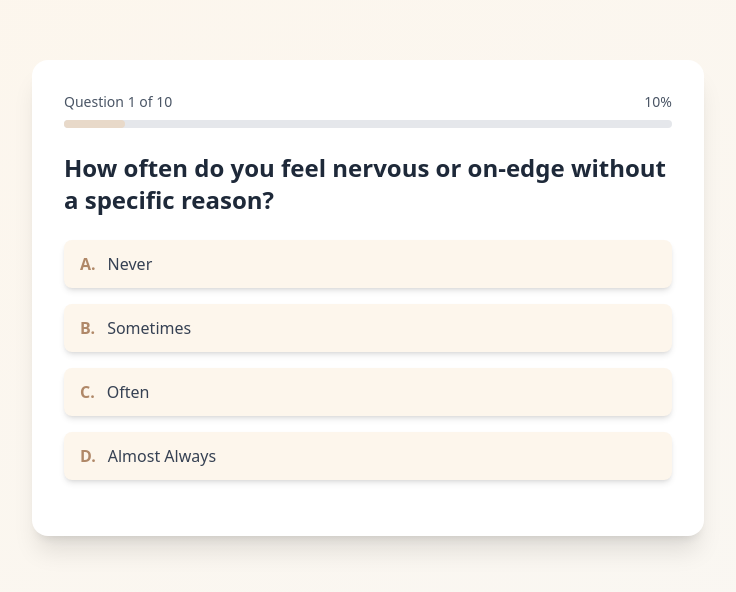
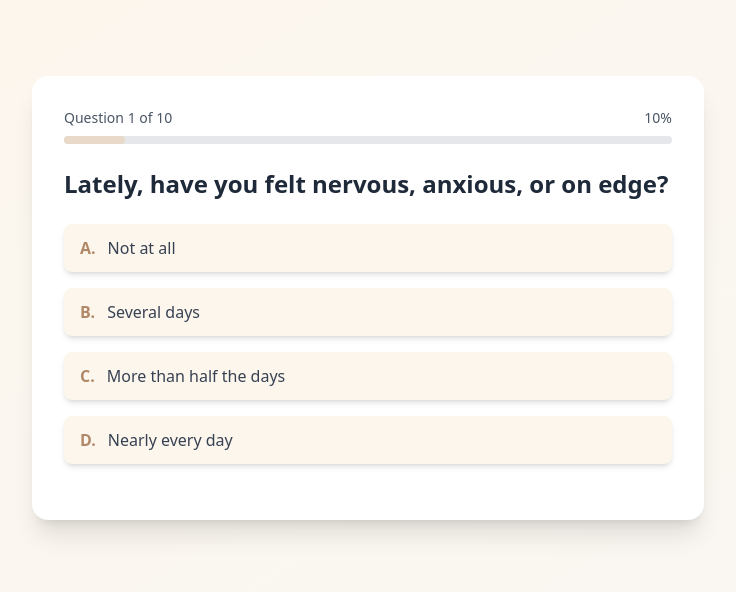
Before and after one commit to harshgajera101/MindEase, a React (Vite) app in the folder frontend/: page /quiz/anxiety in a window 1280 px wide. Shown: the part 102-694 px from the top of the page, without its empty margins (272-1008 px from the left). Built offline with nearby package versions, Linux system fonts and the light colour scheme.

Commit message:
my-commit-2

```diff
--- a/frontend/src/pages/QuizPage.tsx
+++ b/frontend/src/pages/QuizPage.tsx
@@ -15,106 +15,106 @@ type Question = {
 const depressionQuestions: Question[] = [
   {
     id: 1,
-      text: "How often do you feel sad, down, or low without a clear reason?",
-      options: ["Never / Not at all", "Sometimes", "Often", "Almost Always"],
+    text: "How have you been feeling lately?",
+    options: ["Great", "Okay", "A bit low", "Really down"],
   },
   {
     id: 2,
-      text: "Do you still enjoy activities, hobbies, or things that once made you happy?",
-      options: ["Almost Always", "Frequently", "Occasionally", "Not at all"], // Note: Reversed scoring
+    text: "Have you been able to enjoy things you usually like doing?",
+    options: ["Yes, as usual", "Sometimes", "Rarely", "Not at all"],
   },
   {
     id: 3,
-      text: "How do you usually feel about your energy levels during the day?",
-      options: ["Energized", "Sometimes tired", "Often fatigued", "Completely exhausted"],
+    text: "Do you feel more tired than usual, even after resting?",
+    options: ["Not at all", "Sometimes", "Often", "Almost every day"],
   },
   {
     id: 4,
-      text: "How often do you feel hopeful and positive about the future?",
-      options: ["Almost Always", "Frequently", "Occasionally", "Not at all"], // Note: Reversed scoring
+    text: "Has your sleep been good, or have you been sleeping too much or too little?",
+    options: ["Just fine", "Sometimes disturbed", "Often disturbed", "Nearly every night"],
   },
   {
     id: 5,
-      text: "How well do you sleep at night (quality, not just hours)?",
-      options: ["Very well", "Sometimes restless", "Often poorly", "Almost never well"],
+    text: "Have you noticed any changes in your appetite or eating habits?",
+    options: ["No change", "Slight changes", "Noticeable changes", "Significant changes"],
   },
   {
     id: 6,
-      text: "Do you find it difficult to concentrate on studies, work, or daily tasks?",
-      options: ["Never", "Sometimes", "Often", "Almost Always"],
+    text: "Do you sometimes feel bad about yourself or like you’re not good enough?",
+    options: ["Not at all", "Sometimes", "Often", "Almost always"],
   },
   {
     id: 7,
-      text: "How often do you feel guilty, worthless, or like a burden to others?",
-      options: ["Never", "Sometimes", "Often", "Almost Always"],
+    text: "Have you had trouble focusing on work, school, or daily tasks?",
+    options: ["No trouble", "Sometimes", "Often", "Almost always"],
   },
   {
     id: 8,
-      text: "Do you notice changes in your appetite or eating habits lately?",
-      options: ["No change", "Minor changes", "Significant changes", "Major changes"],
+    text: "Have you been moving or speaking more slowly than usual, or feeling restless?",
+    options: ["Not at all", "Sometimes", "Often", "Almost always"],
   },
   {
     id: 9,
-      text: "How often do you feel irritable, frustrated, or angry over small things?",
-      options: ["Never", "Sometimes", "Often", "Almost Always"],
+    text: "Have you been avoiding people or social situations?",
+    options: ["Not at all", "Sometimes", "Often", "Almost always"],
   },
   {
     id: 10,
-      text: "Do you feel motivated to get out of bed and start your day?",
-      options: ["Almost Always", "Often", "Sometimes", "Never / Not at all"], // Note: Reversed scoring
+    text: "Have you had thoughts about hurting yourself or that life isn’t worth living?",
+    options: ["Never", "Rarely", "Sometimes", "Often"],
   },
 ];
 
 const anxietyQuestions: Question[] = [
     {
       id: 1,
-      text: "How often do you feel nervous or on-edge without a specific reason?",
-      options: ["Never", "Sometimes", "Often", "Almost Always"],
+      text: "Lately, have you felt nervous, anxious, or on edge?",
+      options: ["Not at all", "Several days", "More than half the days", "Nearly every day"],
     },
     {
       id: 2,
-      text: "How often do you find it hard to control or stop worrying once you start?",
-      options: ["Never", "Sometimes", "Often", "Almost Always"],
+      text: "Do you find yourself worrying about many different things, even small stuff?",
+      options: ["Not at all", "Several days", "More than half the days", "Nearly every day"],
     },
     {
       id: 3,
-      text: "How frequently do you experience a rapid heartbeat, sweating, or trembling?",
-      options: ["Never", "Sometimes", "Often", "Almost Always"],
+      text: "Have you felt tense, jittery, or unable to sit still recently?",
+      options: ["Not at all", "Several days", "More than half the days", "Nearly every day"],
     },
     {
       id: 4,
-      text: "How often do you feel restless or unable to sit still during the day?",
-      options: ["Never", "Rarely", "Often", "Almost Always"],
+      text: "Do you have trouble calming down or relaxing?",
+      options: ["Not at all", "Several days", "More than half the days", "Nearly every day"],
     },
     {
       id: 5,
-      text: "How often do you avoid social situations because of fear or discomfort?",
-      options: ["Never", "Sometimes", "Often", "Almost Always"],
+      text: "Have you felt more easily annoyed or irritable than usual?",
+      options: ["Not at all", "Several days", "More than half the days", "Nearly every day"],
     },
     {
       id: 6,
-      text: "How often do you expect the worst to happen?",
-      options: ["Never", "Sometimes", "Often", "Almost Always"],
+      text: "Do your worries make it hard to focus, or do your thoughts race?",
+      options: ["Not at all", "Several days", "More than half the days", "Nearly every day"],
     },
     {
       id: 7,
-      text: "How frequently do you have difficulty concentrating?",
-      options: ["Never", "Sometimes", "Often", "Almost Always"],
+      text: "Has anxiety affected your sleep — trouble falling asleep, staying asleep, or restless sleep?",
+      options: ["Not at all", "Several days", "More than half the days", "Nearly every day"],
     },
     {
       id: 8,
-      text: "How often do you have trouble falling asleep due to racing thoughts?",
-      options: ["Never", "Sometimes", "Often", "Almost Always"],
+      text: "Have you noticed physical signs of anxiety, like a fast heartbeat, sweating, or shortness of breath?",
+      options: ["Not at all", "Several days", "More than half the days", "Nearly every day"],
     },
     {
       id: 9,
-      text: "How often do you wake up with feelings of fear or worry?",
-      options: ["Never", "Sometimes", "Often", "Almost Always"],
+      text: "Because of anxiety, have you been avoiding certain situations or tasks?",
+      options: ["Not at all", "Several days", "More than half the days", "Nearly every day"],
     },
     {
       id: 10,
-      text: "How frequently do you feel overwhelmed by your responsibilities?",
-      options: ["Never", "Sometimes", "Often", "Almost Always"],
+      text: "Has anxiety interfered with your daily life, work, or caused moments of panic?",
+      options: ["Not at all", "Several days", "More than half the days", "Nearly every day"],
     },
 ];
 
```
Also changed, not shown: frontend/src/pages/Chat.tsx (+9 -5 lines), 2 other files (tests, documents, lock files or other folders). Lines whose indentation alone changed are shown as unchanged.
